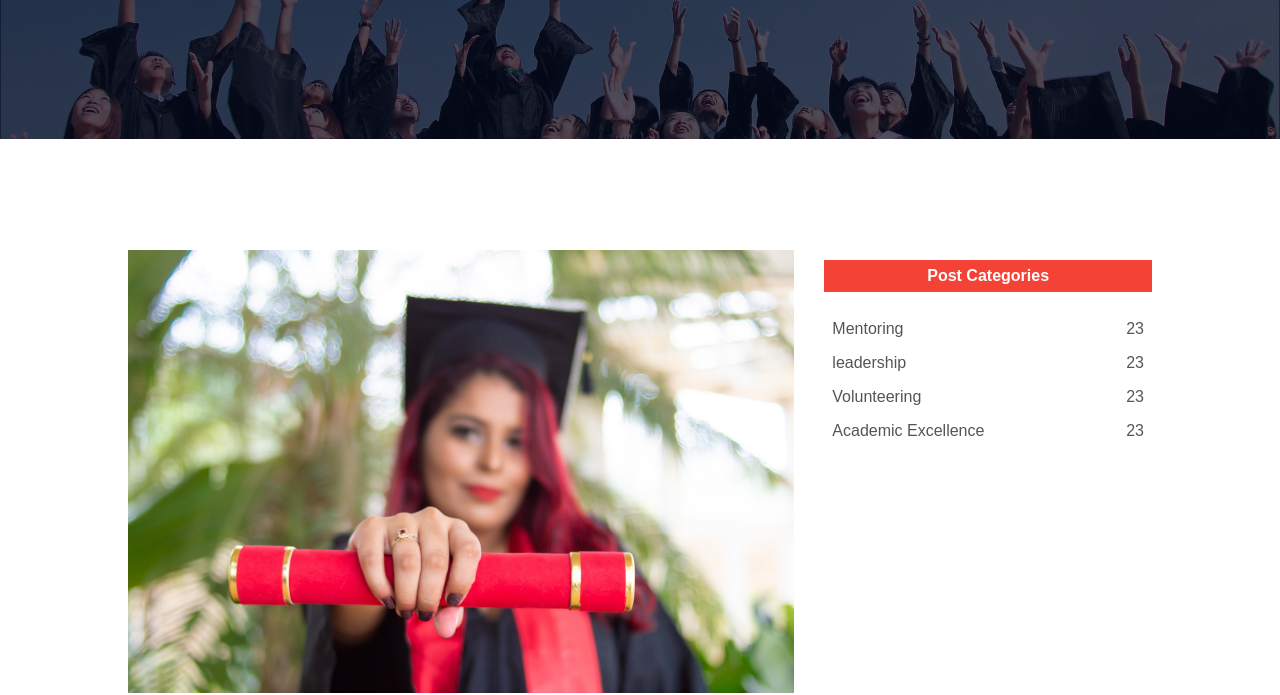
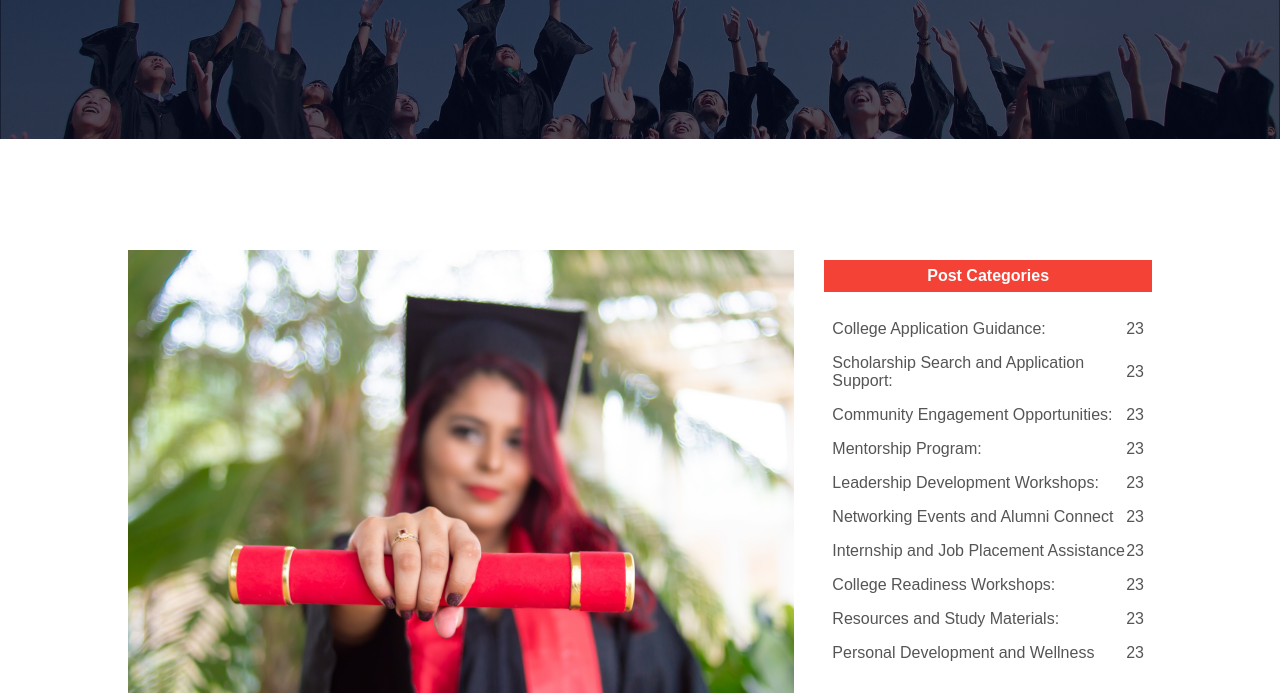
Before and after one commit to francium10/empowerED10.github.io, a plain HTML site: page blogs.html in a window 1280 px wide. Shown: the part 261-956 px from the top of the page. Drawn offline with Linux system fonts and the light colour scheme.

Commit message:
Update blogs.html

```diff
--- a/blogs.html
+++ b/blogs.html
@@ -88,21 +88,45 @@
     <div class="blog-right">
       <h3>Post Categories</h3>
          <div>
-            <span>Mentoring</span>
+        <span>College Application Guidance:</span>
+       <span>23</span>
+     </div>
+     <div>
+          <span>Scholarship Search and Application Support: </span>
+          <span>23</span>
+       </div>
+       <div>
+        <span>Community Engagement Opportunities: </span>
+        <span>23</span>
+     </div>
+         <div>
+            <span>Mentorship Program:</span>
             <span>23</span>
          </div>
          <div>
-        <span>leadership</span>
+        <span>Leadership Development Workshops:</span>
         <span>23</span>
         </div>
-        <div>
-            <span>Volunteering</span>
+       <div>
+            <span>Networking Events and Alumni Connect </span>
             <span>23</span>
-       </div>
-       <div>
-        <span>Academic Excellence </span>
-        <span>23</span>
-   </div>
+         </div>
+         <div>
+            <span>Internship and Job Placement Assistance</span>
+              <span>23</span>
+           </div>
+           <div>
+                <span>College Readiness Workshops:</span>
+               <span>23</span>
+             </div>
+             <div>
+                  <span>Resources and Study Materials: </span>
+                  <span>23</span>
+               </div>
+               <div>
+                <span>Personal Development and Wellness </span>
+                <span>23</span>
+             </div>
     </div>
 </div>
 </section>
```
